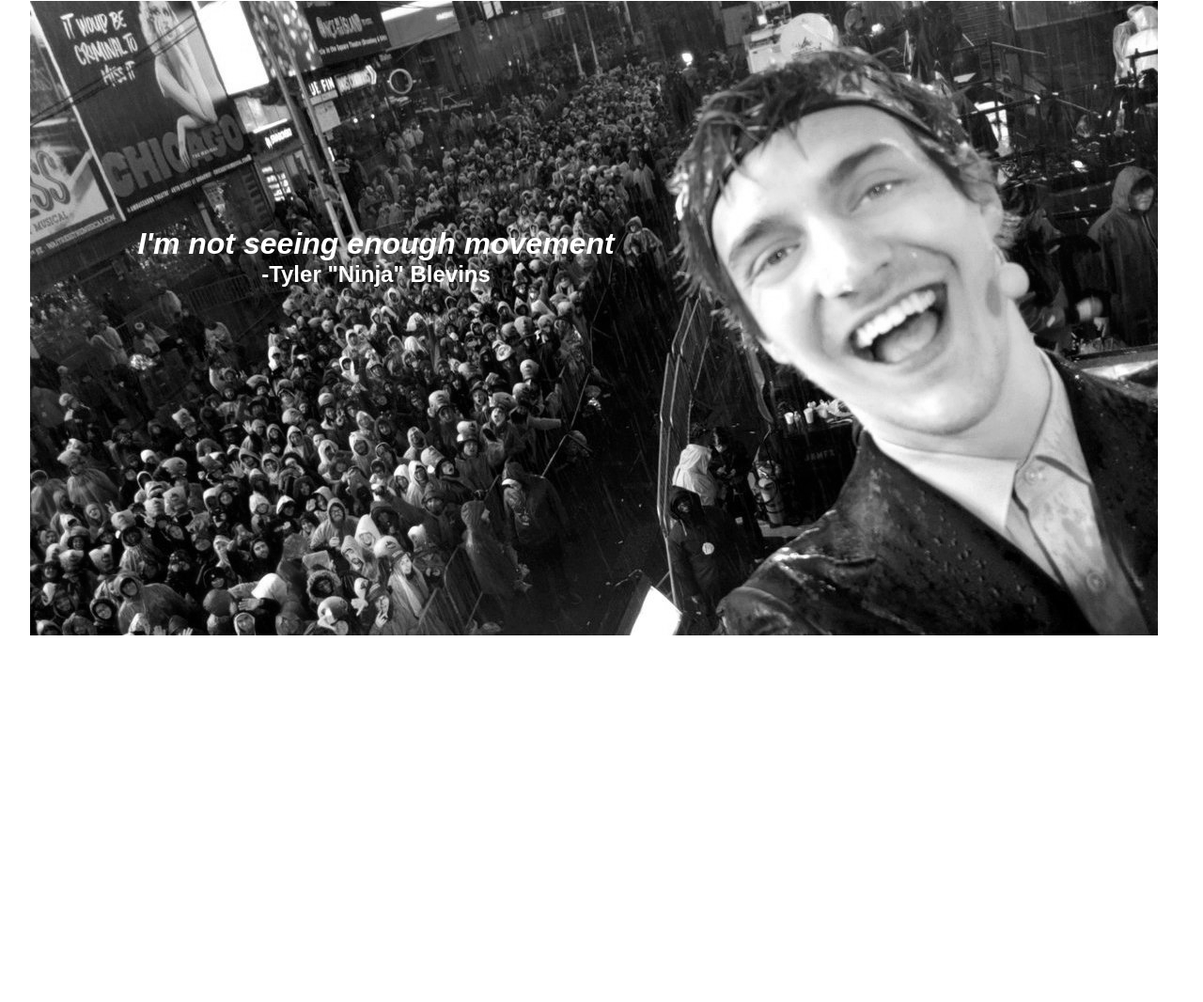
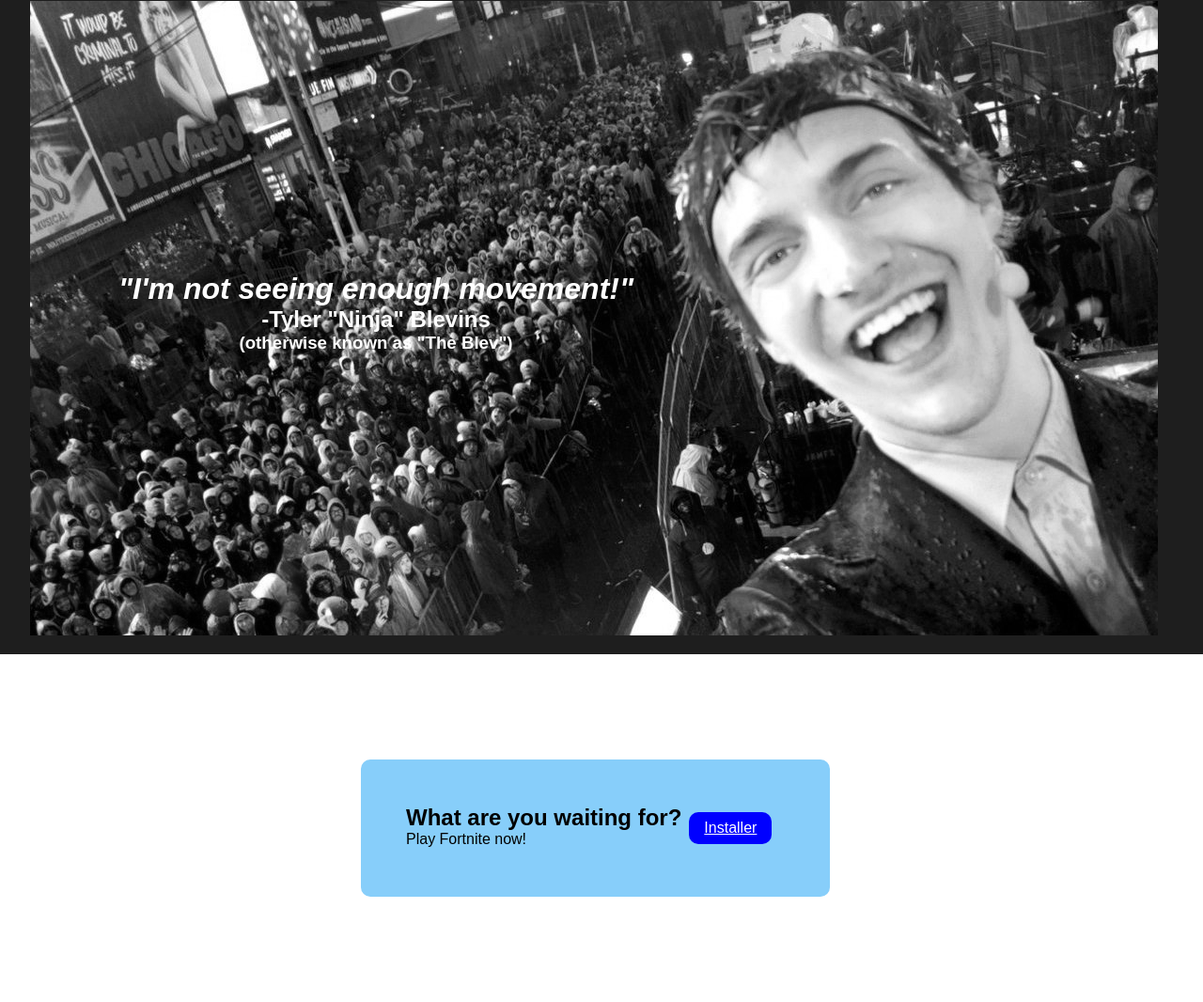
Before and after one commit to edguy4526/odin-landing-page, a plain HTML site: page odin-landing-page/index.html in a window 1280 px wide. Shown: the part 874-1940 px from the top of the page at 94% size. Before the commit the page ends 1580 px from the top, so only its background shows below. Drawn offline with Linux system fonts and the light colour scheme.

Commit message:
almost done, there are no more donuts to comment on

```diff
--- a/odin-landing-page/index.html
+++ b/odin-landing-page/index.html
@@ -9,9 +9,9 @@
         <div class="header">
             <strong id="title">Fortnite</strong>
             <div class="header-links">
-                <a href="https://www.youtube.com/watch?v=dQw4w9WgXcQ">A totally normal link</a>
-                <a href="https://www.youtube.com/watch?v=dQw4w9WgXcQ">A totally normal link</a>
-                <a href="https://www.youtube.com/watch?v=dQw4w9WgXcQ">A totally normal link</a>
+                <a href="https://www.youtube.com/watch?v=dQw4w9WgXcQ" target="_blank">A totally normal link</a>
+                <a href="https://www.youtube.com/watch?v=dQw4w9WgXcQ" target="_blank">A totally normal link</a>
+                <a href="https://www.youtube.com/watch?v=dQw4w9WgXcQ" target="_blank">A totally normal link</a>
             </div>
         </div>
         <div class="opening">
@@ -27,12 +27,12 @@
             </div>
             <img src="fortinaiti.jpg" width="500">
         </div>
-        <h1 class="infoheader">Some random information</h1>
+        <h1 class="infoheader">Why you should play Fortnite</h1>
         <div class="info">
             <div>
                 <img src="100th.png" width="250" height="auto">
                 <h3>I am not good at Fortnite</h3>
-                <p>I have like only 150 wins and I am not that good at building</p>
+                <p>This isn't my screenshot but yes I have gotten 100th before</p>
             </div>
             <div>
                 <img src="goku.jpg" width="250" height="auto">
@@ -52,9 +52,28 @@
         </div>
         <div class="movement">
             <div class="quote">
-                <h1><em>I'm not seeing enough movement</em></h1>
+                <h1><em>"I'm not seeing enough movement!"</em></h1>
                 <h2>-Tyler "Ninja" Blevins</h2>
+                <h3>(otherwise known as "The Blev")</h3>
             </div>
+        </div>
+        <div class="signup">
+            <div class="blue">
+                <div class="play">
+                    <h2>
+                        What are you waiting for?
+                    </h2>
+                    <p>
+                        Play Fortnite now!
+                    </p>
+                </div>
+                <div class="fakebutton">
+                    <a href="https://www.epicgames.com/fortnite/en-US/home" target="_blank">Installer</a>
+                </div>
+            </div>
+        </div>
+        <div class="bottom">
+
         </div>
     </body>
 </html>
--- a/odin-landing-page/landing.css
+++ b/odin-landing-page/landing.css
@@ -8,8 +8,7 @@
     padding: 2em;
     color: white;
     display: flex;
-    align-items: baseline;
-    gap: 1em;
+    gap: 2em;
 }
 
 .header div {
@@ -18,19 +17,19 @@
     right: 50px;
 }
 
-.header a:link {
+a:link {
     color: white;
 }
 
-.header a:visited{
+a:visited{
     color: white;
 }
 
-.header a:hover {
+a:hover {
     color: white;
 }
 
-.header a:active {
+a:active {
     color: white;
 }
 
@@ -54,7 +53,7 @@
 .fakebutton {
     background-color: blue;
     margin: 0.5em;
-    padding: 0.5em 1em;
+    padding: 0.5em 1em 0.5em 1em;
     width: 3.5em;
     border-radius: 10px;
 }
@@ -69,7 +68,6 @@
     gap: 2em;
     align-items: center;
     padding-left: 5em;
-    padding-bottom: 5em;
     padding-right: 5em;
 }
 
@@ -82,13 +80,34 @@
     text-align: center;
     color: white;
     background-image: url(movement.jpg);
+    background-color: #181f29;
     filter: grayscale(100%);
-    padding-bottom: 25em;
+    padding-bottom: 20em;
+    margin-top: 3em;
     background-repeat: no-repeat;
-    background-position: 2em 0em;
+    background-position: 2em 2em;
 }
 
 .quote {
-    padding-top: 15em;
+    padding-top: 20em;
     padding-right: 30em;
 }
+
+.signup {
+    background-color: white;
+    padding-top: 7em;
+    padding-bottom: 7em;
+    display: flex;
+    gap: 1em;
+    align-items: center;
+}
+
+.blue {
+    background-color: lightskyblue;
+    border-radius: 10px;
+    padding: 3em;
+    flex-basis: 31.5%;
+    margin-left: 24em;
+    display: flex;
+    align-self: center;
+}
```
